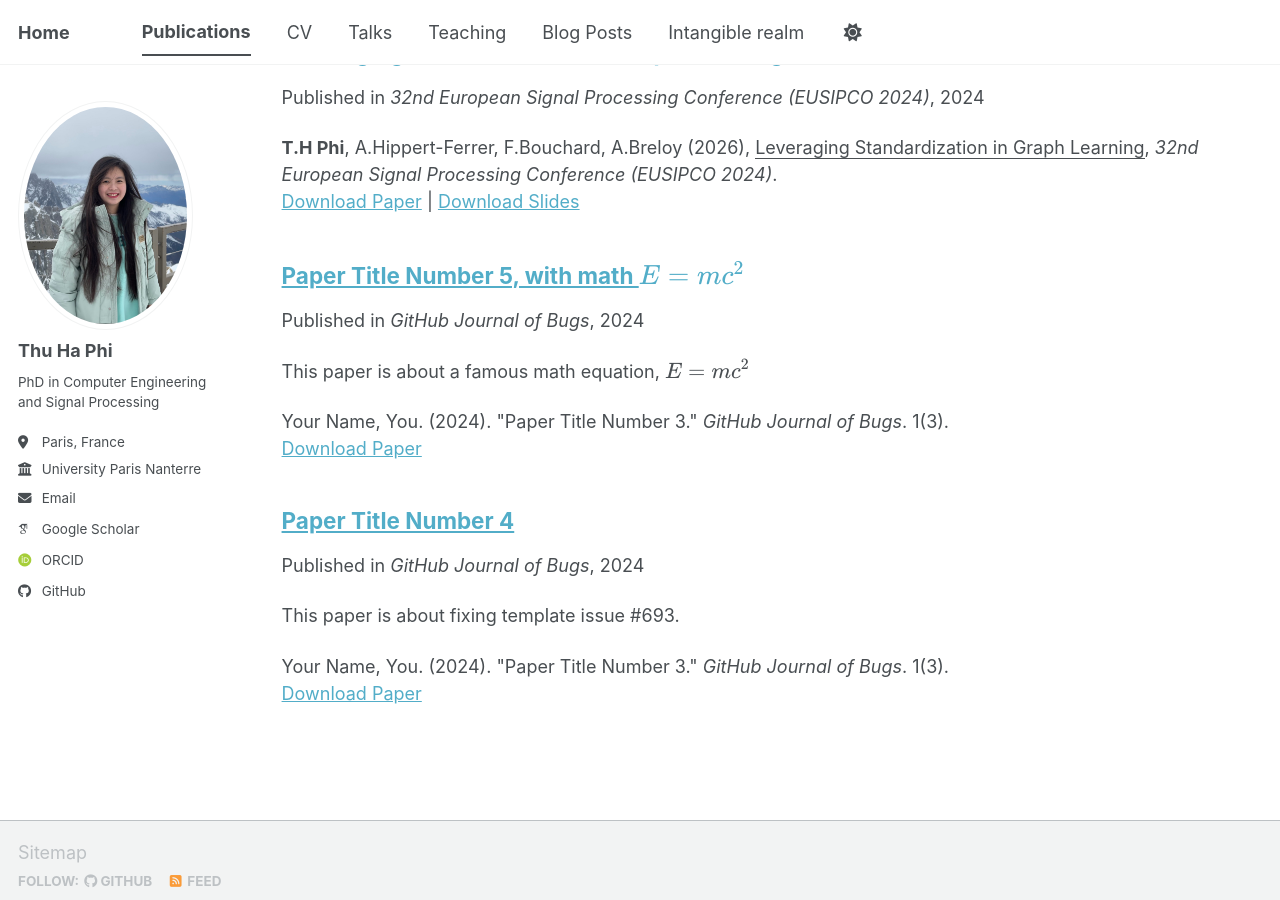
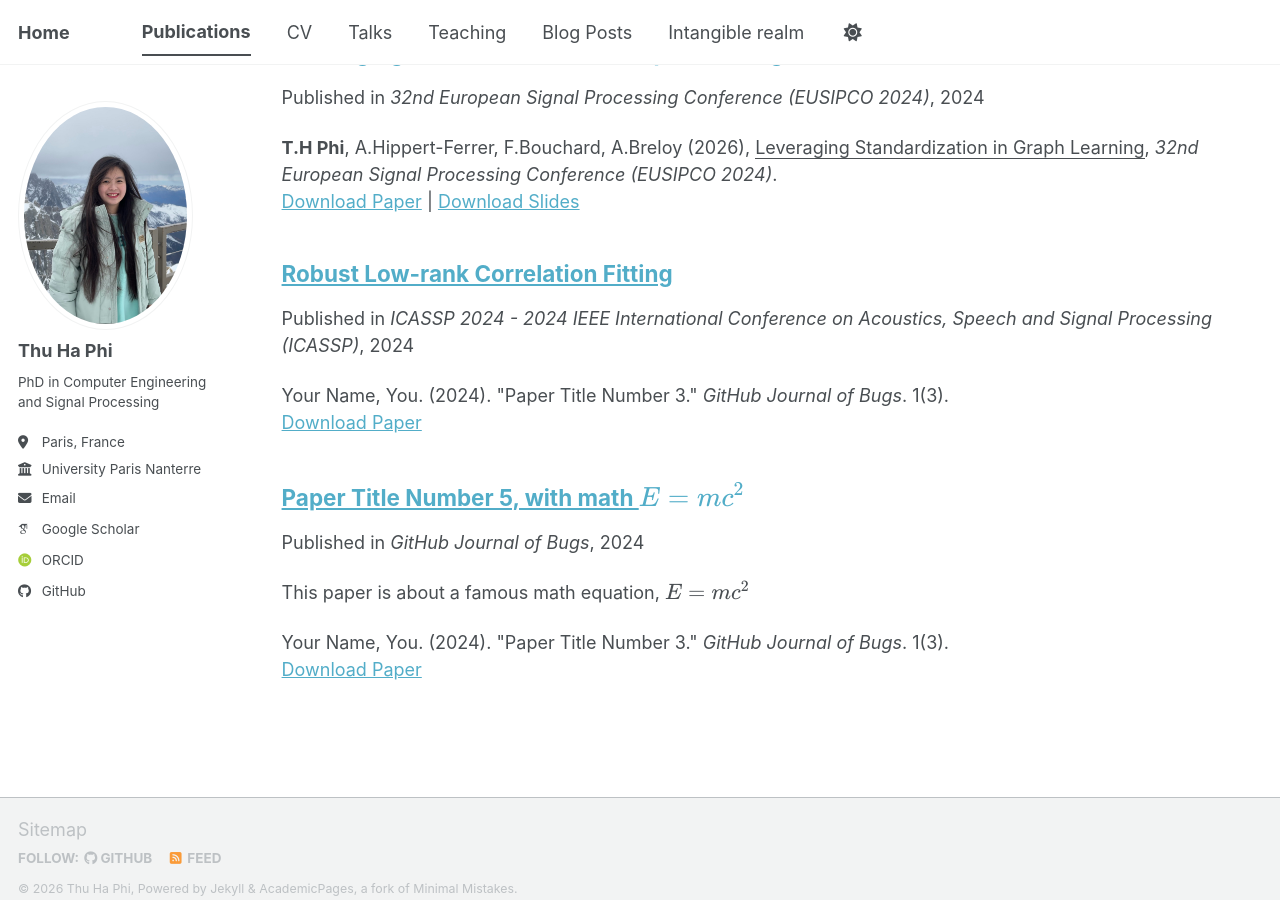
Before and after one commit to ChionanthusRetusus/thuhaphi.github.io, a Jekyll site: the page built from _pages/publications.html, in a window 1280 px wide and 900 px high, scrolled down 607 px. Built offline with Jekyll 4.4.1, drawn with Linux system fonts in a browser that asks for light colours; some web fonts are replaced; a script bundle is joined from its source files by our own code; library files that are not in the unit come from our copies.

Commit message:
Update 2024-02-17-paper-title-number-4.md

```diff
--- a/_publications/2024-02-17-paper-title-number-4.md
+++ b/_publications/2024-02-17-paper-title-number-4.md
@@ -1,11 +1,10 @@
 ---
-title: "Paper Title Number 4"
+title: "Robust Low-rank Correlation Fitting"
 collection: publications
 category: conferences
-permalink: /publication/2024-02-17-paper-title-number-4
-excerpt: 'This paper is about fixing template issue #693.'
-date: 2024-02-17
-venue: 'GitHub Journal of Bugs'
-paperurl: 'https://academicpages.github.io/files/paper3.pdf'
+permalink: https://ieeexplore.ieee.org/abstract/document/10446634
+date: 2024-03-18
+venue: 'ICASSP 2024 - 2024 IEEE International Conference on Acoustics, Speech and Signal Processing (ICASSP)'
+paperurl: '[https://academicpages.github.io/files/paper3.pdf](https://ieeexplore.ieee.org/abstract/document/10446634)'
 citation: 'Your Name, You. (2024). &quot;Paper Title Number 3.&quot; <i>GitHub Journal of Bugs</i>. 1(3).'
 ---
```
